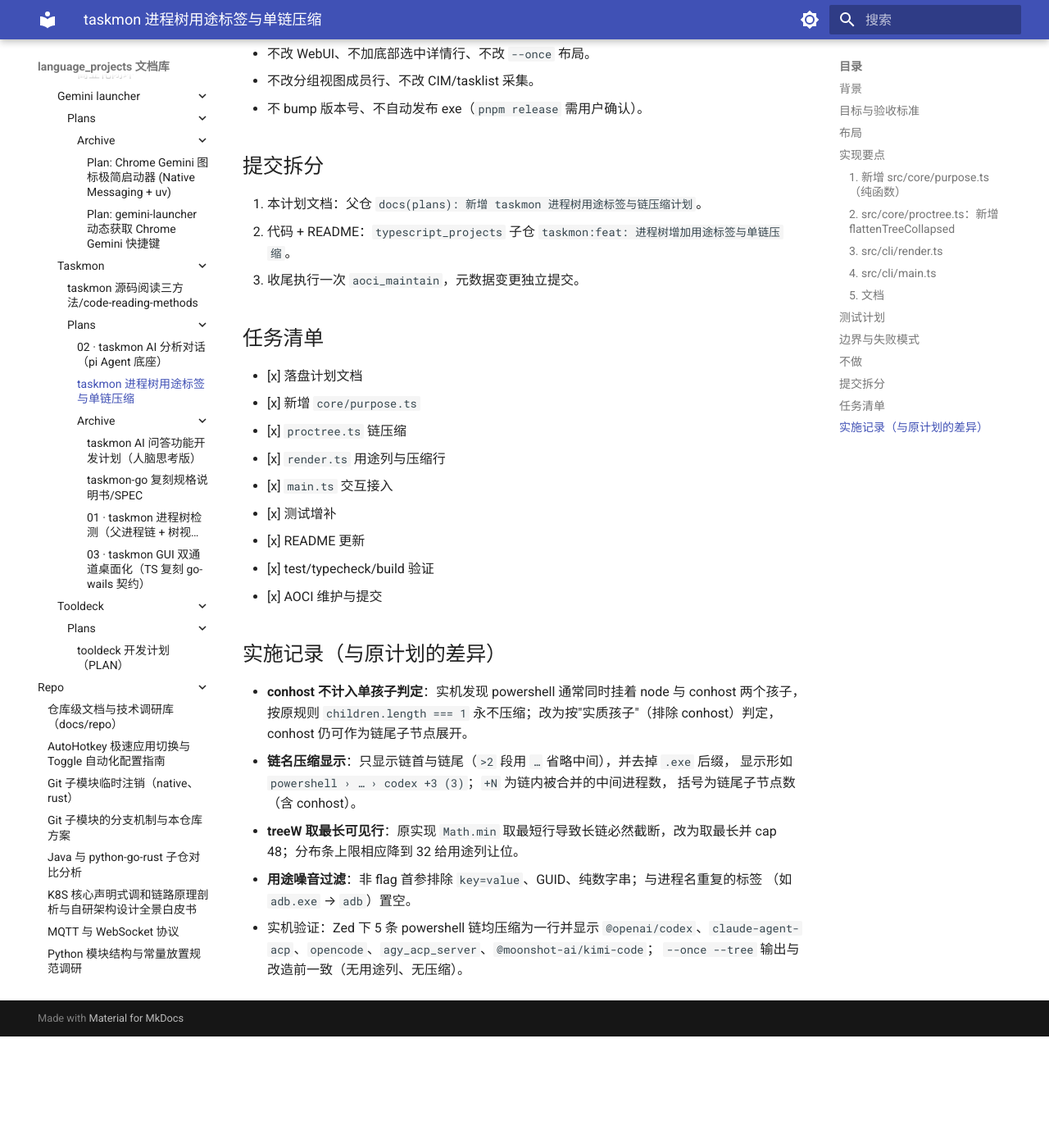
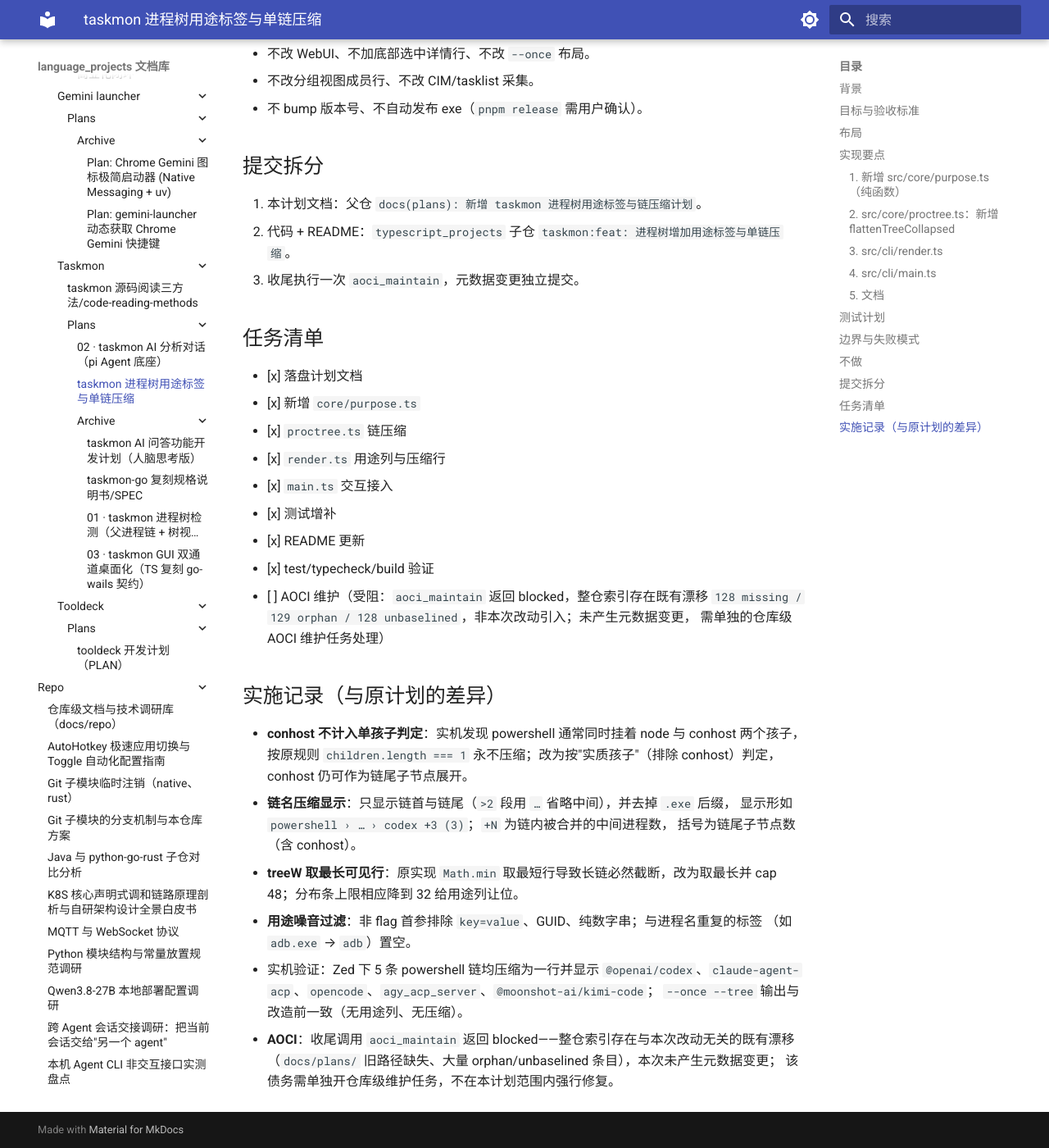
Before and after one commit to shihao-hub/td-language_projects, an MkDocs documentation site: the page built from docs/projects/typescript_projects/taskmon/plans/02-进程树用途标签与链压缩.md, in a window 1280 px wide and 1400 px high, scrolled down 3508 px. Shown: the whole window at 82% size. Built offline with MkDocs 1.6.1 and Material for MkDocs 9.7.7, drawn with Linux system fonts in a browser that asks for light colours; a script that is not in the unit is left out; before the commit the page ends 4772 px from its top, so only the background shows below that.

Commit message:
docs(plans): 记录 taskmon 计划 AOCI 维护受阻原因
- 注明整仓索引既有漂移非本次引入，未产生元数据变更

```diff
--- a/docs/projects/typescript_projects/taskmon/plans/02-进程树用途标签与链压缩.md
+++ b/docs/projects/typescript_projects/taskmon/plans/02-进程树用途标签与链压缩.md
@@ -135,7 +135,9 @@ WebUI 树视图早已有命令行列，本次把同等能力以「用途标签 +
 - [x] 测试增补
 - [x] README 更新
 - [x] test/typecheck/build 验证
-- [x] AOCI 维护与提交
+- [ ] AOCI 维护（受阻：`aoci_maintain` 返回 blocked，整仓索引存在既有漂移
+  `128 missing / 129 orphan / 128 unbaselined`，非本次改动引入；未产生元数据变更，
+  需单独的仓库级 AOCI 维护任务处理）
 
 ## 实施记录（与原计划的差异）
 
@@ -152,3 +154,6 @@ WebUI 树视图早已有命令行列，本次把同等能力以「用途标签 +
 - 实机验证：Zed 下 5 条 powershell 链均压缩为一行并显示
   `@openai/codex`、`claude-agent-acp`、`opencode`、`agy_acp_server`、`@moonshot-ai/kimi-code`；
   `--once --tree` 输出与改造前一致（无用途列、无压缩）。
+- **AOCI**：收尾调用 `aoci_maintain` 返回 blocked——整仓索引存在与本次改动无关的既有漂移
+  （`docs/plans/` 旧路径缺失、大量 orphan/unbaselined 条目），本次未产生元数据变更；
+  该债务需单独开仓库级维护任务，不在本计划范围内强行修复。
```
